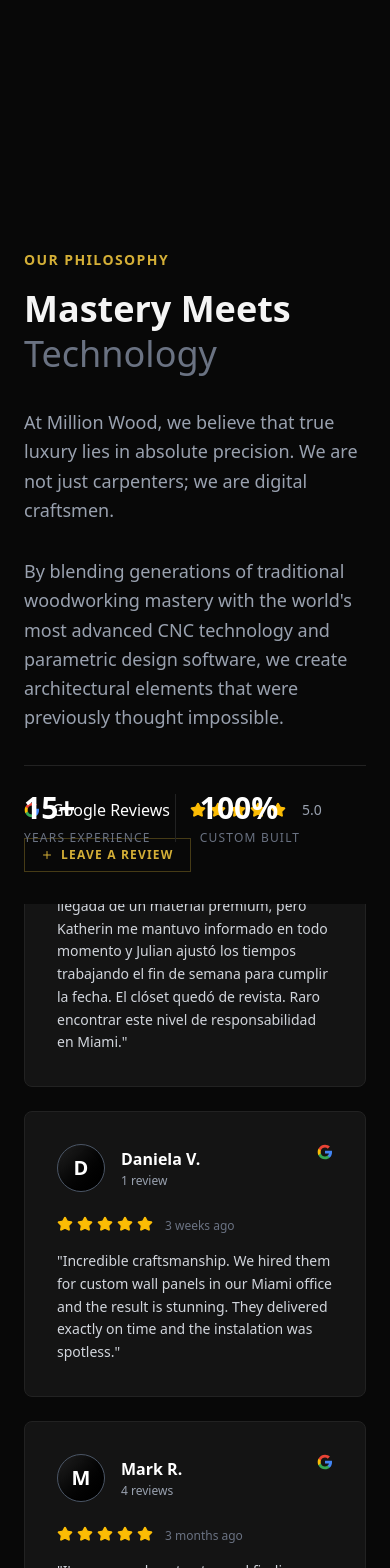
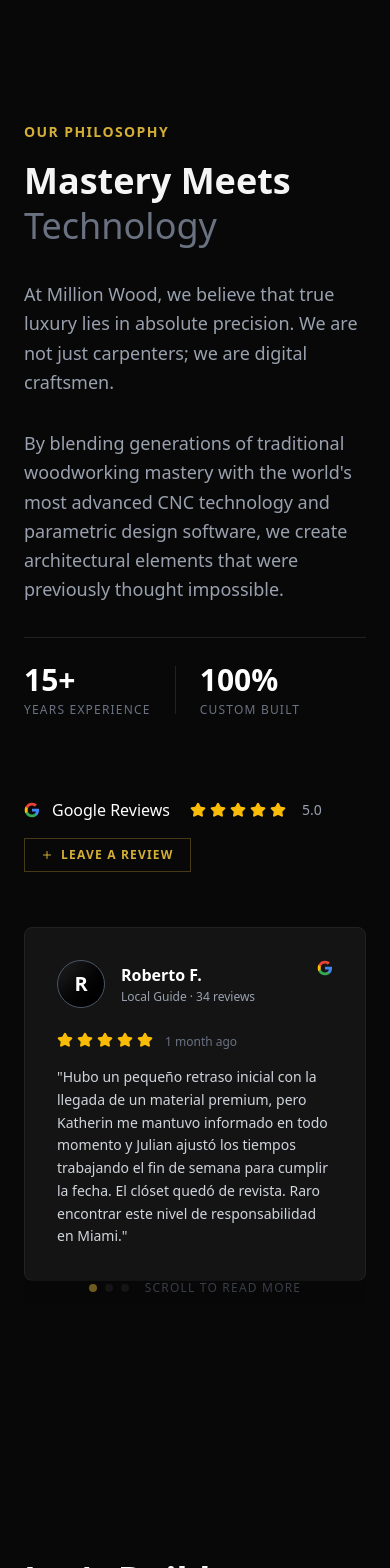
Before and after one commit to woodandstoneflorida-coder/million-wood, a Next.js app: page / in a window 390 px wide. Shown: the part 7740-9308 px from the top of the page. Built offline with nearby package versions, Linux system fonts and the light colour scheme; no server answers.

Commit message:
fix: solucionar solapamiento y scroll-trap en dispositivos moviles en la seccion de testimonios

```diff
--- a/src/components/Testimonials.tsx
+++ b/src/components/Testimonials.tsx
@@ -207,7 +207,7 @@ export default function Testimonials() {
             whileInView={{ opacity: 1, x: 0 }}
             viewport={{ once: true }}
             transition={{ duration: 0.8 }}
-            className="space-y-8 sticky top-32"
+            className="space-y-8 lg:sticky lg:top-32"
           >
             <div>
               <h2 className="text-sm uppercase tracking-widest text-metallic-gold font-semibold mb-4">
@@ -268,7 +268,7 @@ export default function Testimonials() {
 
               <div
                 ref={scrollContainerRef}
-                className={`flex flex-col gap-6 overflow-y-auto max-h-[700px] pb-16 ${isDragging ? 'cursor-grabbing snap-none' : 'cursor-grab snap-y snap-mandatory'}`}
+                className={`flex flex-col gap-6 overflow-y-auto max-h-[400px] lg:max-h-[600px] pb-16 ${isDragging ? 'cursor-grabbing snap-none' : 'cursor-grab snap-y snap-mandatory'} overscroll-contain`}
                 style={{ scrollbarWidth: 'none', msOverflowStyle: 'none' }}
                 onMouseEnter={() => setIsAutoPlaying(false)}
                 onMouseLeave={handleMouseLeave}
```
